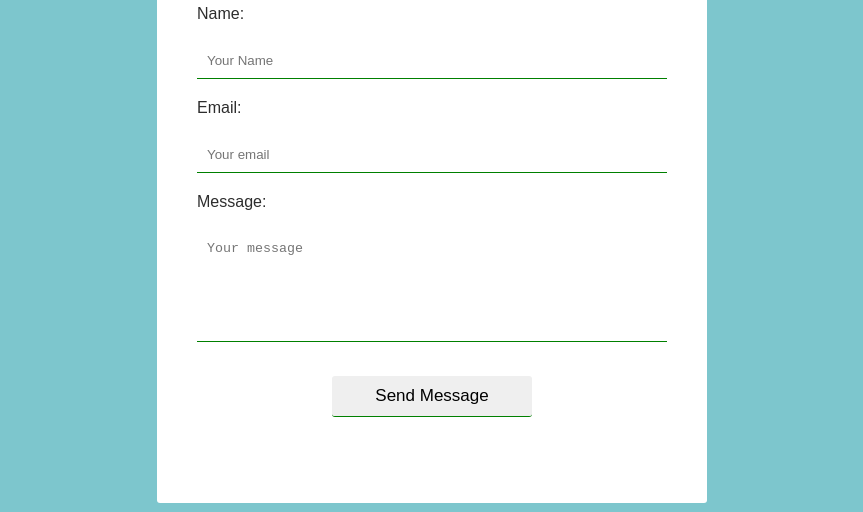
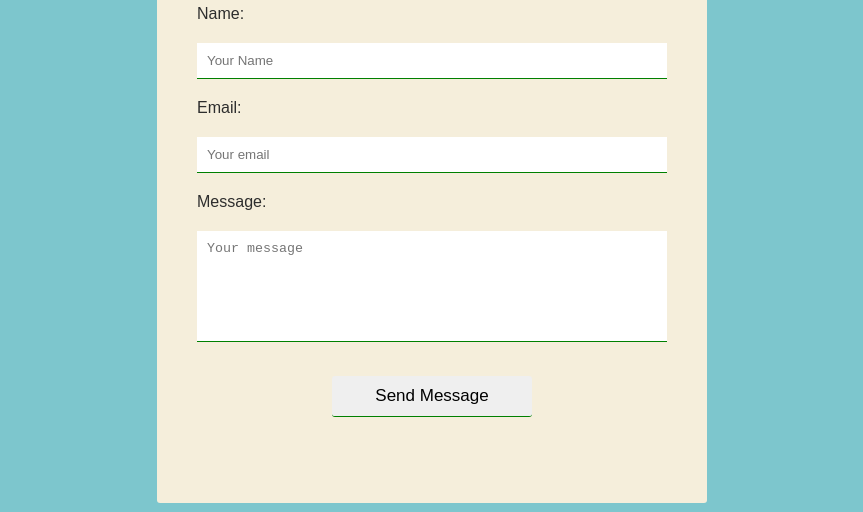
Before and after one commit to shakurgabriel/shakurgabriel.github.io, a plain HTML site: page contact/contact/index.html in a window 1280 px wide. Shown: the part 326-838 px from the top of the page, without its empty margins (236-1099 px from the left). Drawn offline with nearby package versions, Linux system fonts and the light colour scheme.

Commit message:
Update style.css

```diff
--- a/contact/contact/style.css
+++ b/contact/contact/style.css
@@ -9,7 +9,7 @@ html, body {
 form {
   max-width: 550px;
   width: 90%;
-  background: white;
+  background: #f5eedb;
   margin: 17vh auto 0 auto;
   padding: 40px;
   border-radius: 3px;
```
